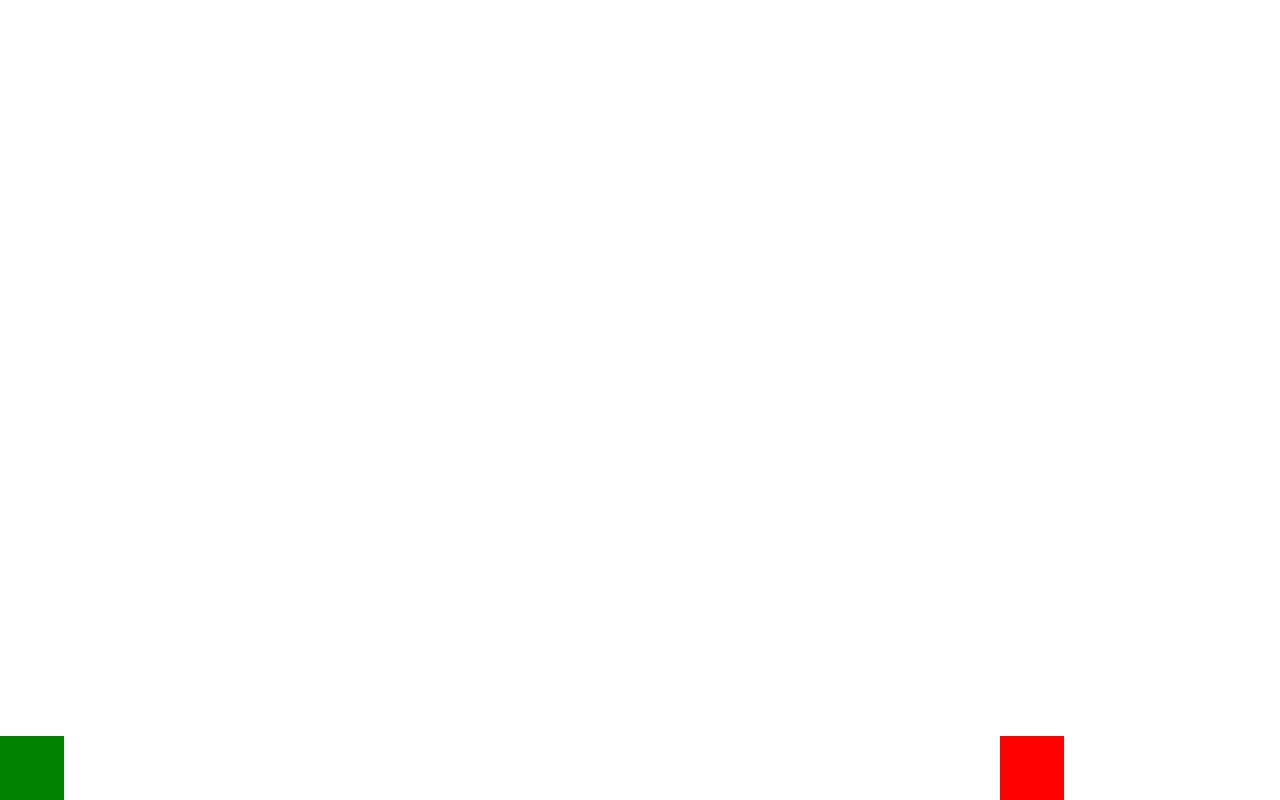
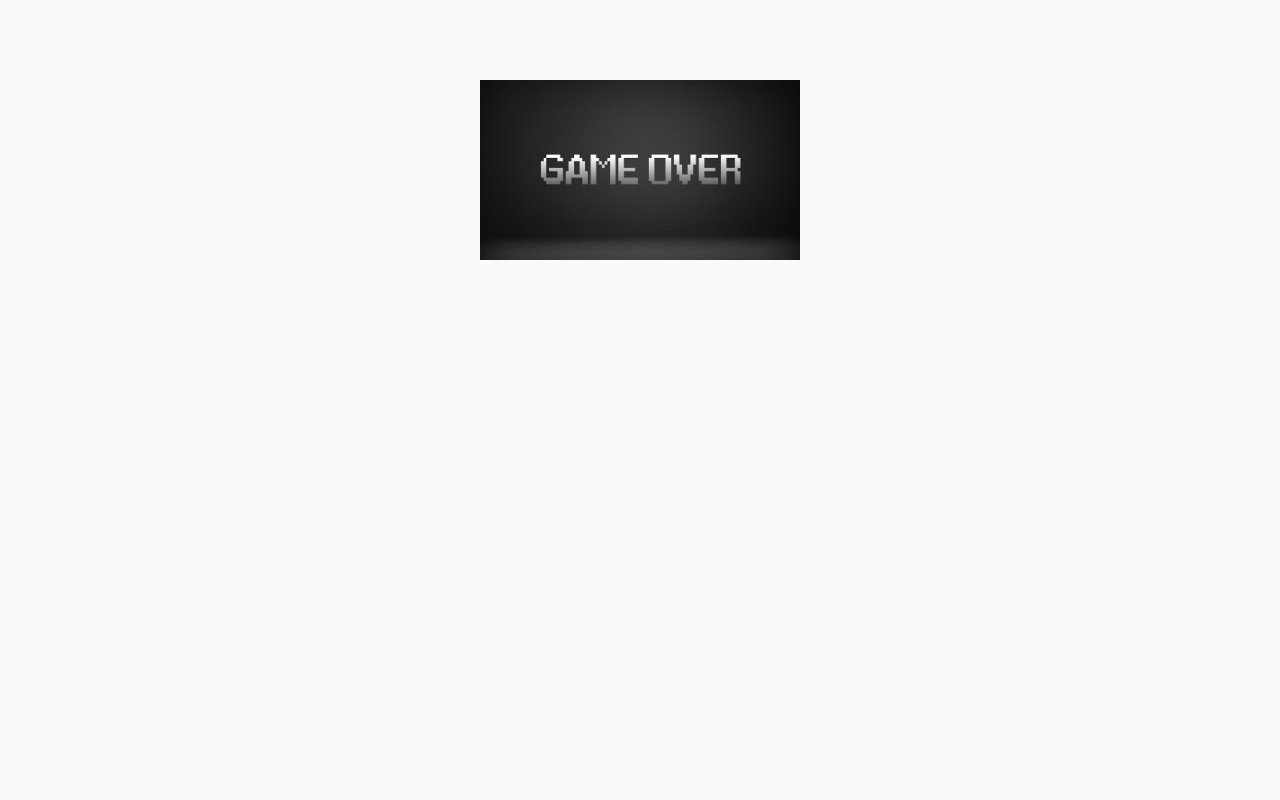
Before and after one commit to nlnadialigia/dino-game, a plain HTML site: page index.html in a window 1280 px wide. Drawn offline with Linux system fonts and the light colour scheme; a web font is replaced by a local one.

Commit message:
game finished v1.0

```diff
--- a/script.js
+++ b/script.js
@@ -1,6 +1,12 @@
 const dino = document.querySelector('.dino')
 const background = document.querySelector('.background')
+
+
+let position = 0
 let isJumping = false
+let isGameOver = false
+
+
 
 function handelKeyUp(event) {
     if (event.keyCode === 32) {
@@ -11,12 +17,13 @@ function handelKeyUp(event) {
 }
 
 function jump() {
-    let position = 0
     isJumping = true
 
     let upInterval = setInterval(() =>{
         if (position >=150) {
+            //descendo
             clearInterval(upInterval)
+
             let downInterval = setInterval(()=>{
                 if (position <= 0) {
                     clearInterval(downInterval)
@@ -25,21 +32,47 @@ function jump() {
                     position -= 20
                     dino.style.bottom = `${position}px`
                 }
-            }, 20)
+            }, 30)
         } else {
+            //subindo
             position += 20
             dino.style.bottom = `${position}px`
         }
-    }, 20)
+    }, 30)
 }
 
 function createCactus() {
     const cactus = document.createElement('div')
     let cactusPosition = 1000
+    let randomTime = Math.random()*6000
+
+    if (isGameOver) return
+
     cactus.classList.add('cactus')
+    background.appendChild(cactus)
     cactus.style.left = `${cactusPosition}px`
-    background.appendChild(cactus)
 
+    let leftInterval = setInterval(()=>{
+        if (cactusPosition < -60) {
+            //saiu da tela
+            clearInterval(leftInterval)
+            background.removeChild(cactus)
+        } else if (cactusPosition>0 && cactusPosition<60 && position<60) {
+            //GAME OVER
+            clearInterval(leftInterval)
+            isGameOver = true
+            document.body.innerHTML = `
+            <div class="game-over">
+                <img src="/assets/game-over.jpg" alt="Game Over">
+            </div>
+            `
+        }else{
+            cactusPosition -= 10
+            cactus.style.left = `${cactusPosition}px`
+        }
+    }, 30)
+
+    setTimeout(createCactus, randomTime)
 }
 
 createCactus()
--- a/style.css
+++ b/style.css
@@ -1,25 +1,59 @@
-*{
-    margin: 0;
-    padding: 0;
-    box-sizing: border-box;
-}
+@import url('https://fonts.googleapis.com/css2?family=Nova+Flat&display=swap');
+
 
 body{
     margin: auto;
+    background: #fafafa;
+    font-family: 'Nova Flat', cursive;
 }
 
 .dino{
-    width: 4rem;
-    height: 4rem;
-    background: green;
+    width: 60px;
+    height: 60px;
+    background-image: url(/assets/dino.png);
     position: absolute;
     bottom: 0;
 }
 
 .cactus{
     position: absolute;
-    width: 4rem;
-    height: 4rem;
+    width: 60px;
+    height: 60px;
     bottom: 0;
-    background: red;
+    background-image: url(/assets/cactus.png);
+    margin-left: 20px;
 }
+
+.game-over{
+    display: flex;
+    flex-direction: column;
+    align-items: center;
+    justify-content: center;
+    margin: 5rem;
+}
+
+.game-over img{
+    width: 20rem;
+    margin-bottom: 1rem;
+}
+
+.background{
+    position: absolute;
+    bottom: 0;
+    background-image: url(/assets/background.png);
+    background-repeat: repeat-x;
+    animation: slideright 600s infinite linear;
+    width: 100%;
+    height: 200px;
+}
+
+
+@keyframes slideright {
+    from{
+        background-position: 70000%;
+    }
+
+    to{
+        background-position: 0;
+    }
+}
```
Also changed, not shown: index.html (+1 -0 lines), assets/game-over.jpg (added), assets/game.png (added), 2 other files.
